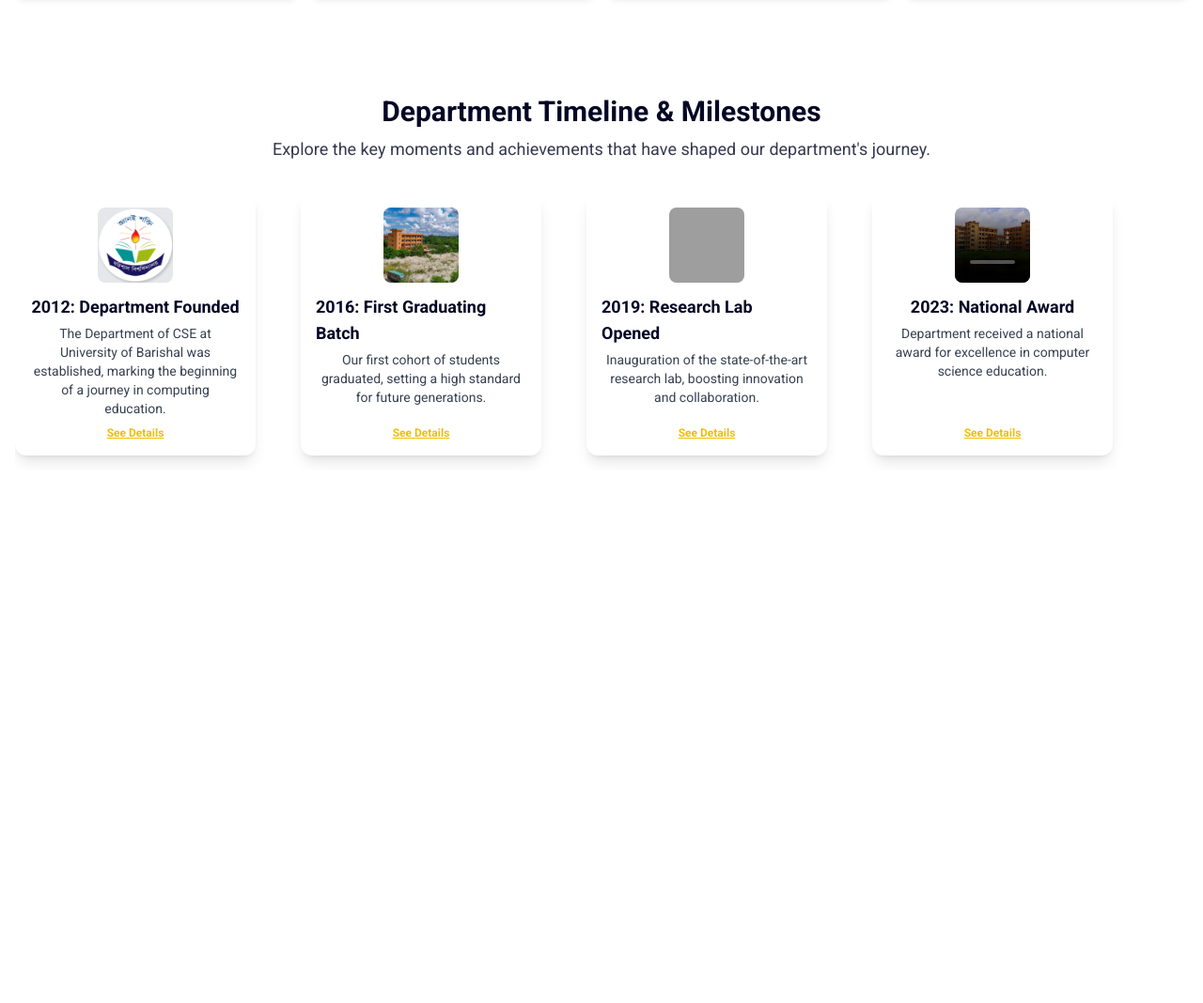
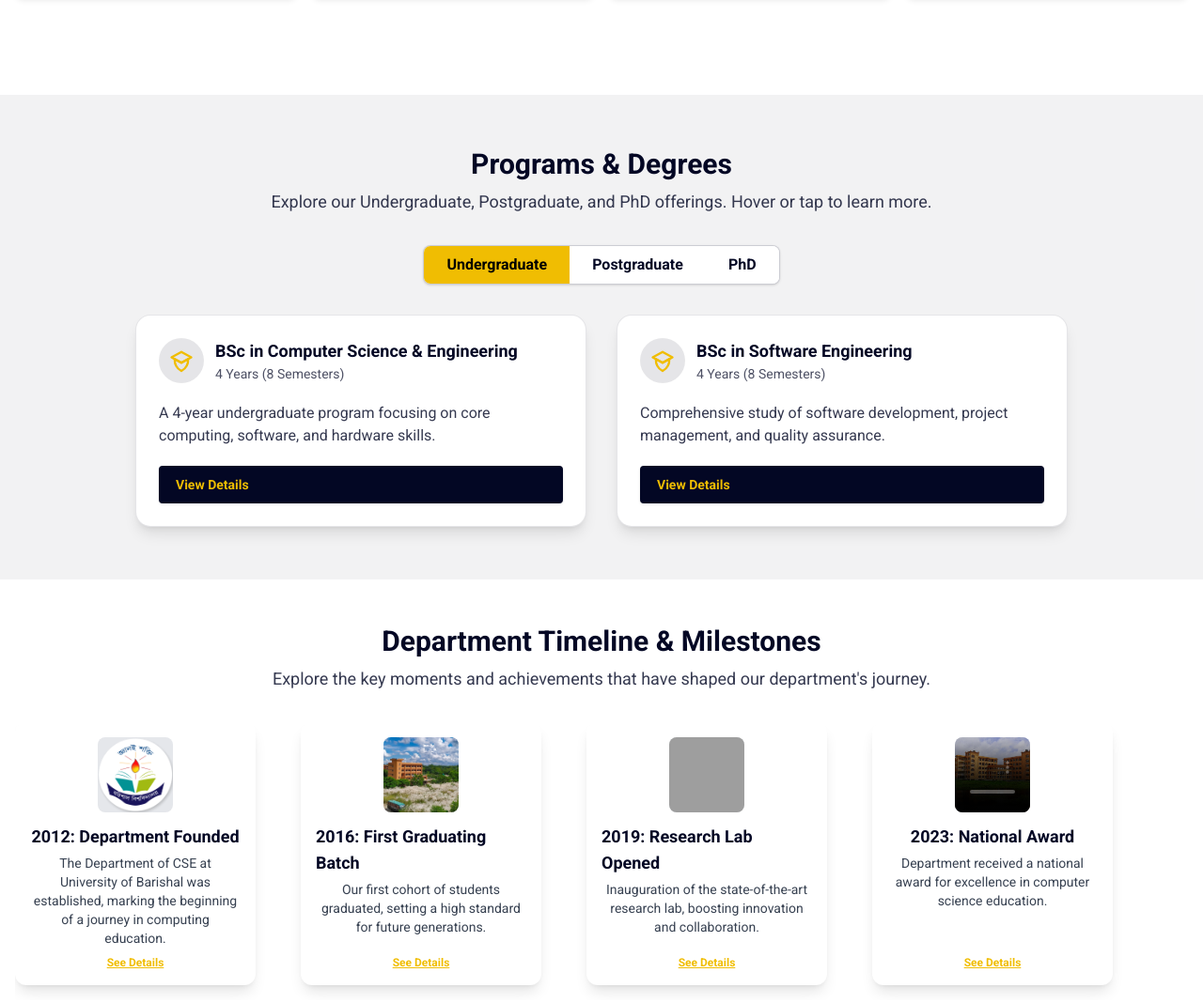
Before and after one commit to mdimamhosen/CSEBU, a plain HTML site: page index.html in a window 1280 px wide. Shown: the part 2243-3311 px from the top of the page at 94% size. Before the commit the page ends 2800 px from the top, so only its background shows below. Drawn offline with nearby package versions, Linux system fonts and the light colour scheme; grey boxes are pictures that could not be loaded.

Commit message:
first commit

```diff
--- a/index.html
+++ b/index.html
@@ -579,7 +579,52 @@
     </section>
     <!-- Interactive Timeline Section -->
     <section class="py-14" id="timeline">
-      <div class="max-w-7xl mx-auto px-4">
+      <!-- Program / Degree Selector Section -->
+      <section class="w-full bg-primary/5 py-14" id="program-selector">
+        <div class="max-w-5xl mx-auto px-4">
+          <h2
+            class="text-2xl md:text-3xl font-bold text-primary mb-2 text-center"
+          >
+            Programs & Degrees
+          </h2>
+          <p class="text-primary/80 text-base md:text-lg mb-8 text-center">
+            Explore our Undergraduate, Postgraduate, and PhD offerings. Hover or
+            tap to learn more.
+          </p>
+          <div class="flex justify-center mb-8">
+            <div
+              id="program-tabs"
+              class="inline-flex rounded-lg shadow overflow-hidden border border-primary/20 bg-white"
+            >
+              <button
+                class="tab-btn px-6 py-2 text-primary font-semibold focus:outline-none transition hover:bg-secondary hover:text-primary"
+                data-tab="ug"
+              >
+                Undergraduate
+              </button>
+              <button
+                class="tab-btn px-6 py-2 text-primary font-semibold focus:outline-none transition hover:bg-secondary hover:text-primary"
+                data-tab="pg"
+              >
+                Postgraduate
+              </button>
+              <button
+                class="tab-btn px-6 py-2 text-primary font-semibold focus:outline-none transition hover:bg-secondary hover:text-primary"
+                data-tab="phd"
+              >
+                PhD
+              </button>
+            </div>
+          </div>
+          <div
+            id="program-content"
+            class="grid grid-cols-1 md:grid-cols-2 gap-8"
+          >
+            <!-- Program cards will be injected by JS -->
+          </div>
+        </div>
+      </section>
+      <div class="max-w-7xl mx-auto px-4 mt-12">
         <h2
           class="text-2xl md:text-3xl font-bold text-primary mb-2 text-center"
         >
--- a/index.js
+++ b/index.js
@@ -1,3 +1,88 @@
+// Program / Degree Selector Logic
+const programs = {
+	ug: [
+		{
+			title: "BSc in Computer Science & Engineering",
+			desc: "A 4-year undergraduate program focusing on core computing, software, and hardware skills.",
+			duration: "4 Years (8 Semesters)",
+			link: "#programs",
+		},
+		{
+			title: "BSc in Software Engineering",
+			desc: "Comprehensive study of software development, project management, and quality assurance.",
+			duration: "4 Years (8 Semesters)",
+			link: "#programs",
+		},
+	],
+	pg: [
+		{
+			title: "MSc in Computer Science & Engineering",
+			desc: "Advanced coursework and research in computer science, preparing for industry or academia.",
+			duration: "2 Years (4 Semesters)",
+			link: "#programs",
+		},
+		{
+			title: "MSc in Data Science",
+			desc: "Focus on big data, machine learning, and analytics for modern data-driven careers.",
+			duration: "2 Years (4 Semesters)",
+			link: "#programs",
+		},
+	],
+	phd: [
+		{
+			title: "PhD in Computer Science & Engineering",
+			desc: "Doctoral research program for those aiming to contribute new knowledge in computing.",
+			duration: "3-5 Years",
+			link: "#programs",
+		},
+	],
+};
+
+function renderPrograms(tab) {
+	const container = document.getElementById("program-content");
+	container.innerHTML = programs[tab]
+		.map(
+			(p) => `
+			<div class="group bg-white rounded-2xl shadow-lg border border-primary/10 p-6 flex flex-col gap-3 hover:bg-secondary/10 transition cursor-pointer">
+				<div class="flex items-center gap-3 mb-2">
+					<div class="w-12 h-12 rounded-full bg-primary/10 flex items-center justify-center text-secondary text-2xl font-bold group-hover:bg-secondary/20 transition">
+						<svg class="w-7 h-7" fill="none" stroke="currentColor" stroke-width="2" viewBox="0 0 24 24"><path stroke-linecap="round" stroke-linejoin="round" d="M12 14l9-5-9-5-9 5 9 5z"/><path stroke-linecap="round" stroke-linejoin="round" d="M12 14l6.16-3.422A12.083 12.083 0 0112 21.5a12.083 12.083 0 01-6.16-10.922L12 14z"/></svg>
+					</div>
+					<div>
+						<div class="font-bold text-lg text-primary group-hover:text-secondary transition">${p.title}</div>
+						<div class="text-sm text-primary/70 group-hover:text-primary/90 transition">${p.duration}</div>
+					</div>
+				</div>
+				<div class="text-primary/80 text-base mb-2 group-hover:text-primary">${p.desc}</div>
+				<a href="${p.link}" class="inline-block mt-auto bg-primary text-secondary font-semibold px-4 py-2 rounded shadow hover:bg-secondary hover:text-primary border-2 border-primary hover:border-secondary transition text-sm">View Details</a>
+			</div>
+		`
+		)
+		.join("");
+}
+
+document.addEventListener("DOMContentLoaded", () => {
+	// Program tabs logic
+	const tabBtns = document.querySelectorAll("#program-tabs .tab-btn");
+	let activeTab = "ug";
+	function setActiveTab(tab) {
+		activeTab = tab;
+		tabBtns.forEach((btn) => {
+			if (btn.dataset.tab === tab) {
+				btn.classList.add("bg-secondary", "text-primary");
+				btn.classList.remove("bg-white", "text-primary");
+			} else {
+				btn.classList.remove("bg-secondary", "text-primary");
+				btn.classList.add("bg-white", "text-primary");
+			}
+		});
+		renderPrograms(tab);
+	}
+	tabBtns.forEach((btn) => {
+		btn.addEventListener("click", () => setActiveTab(btn.dataset.tab));
+	});
+	setActiveTab(activeTab);
+});
 // HERO SLIDER
 const slides = [
 	{
```
